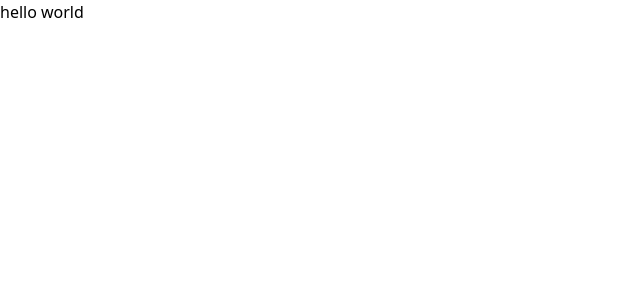
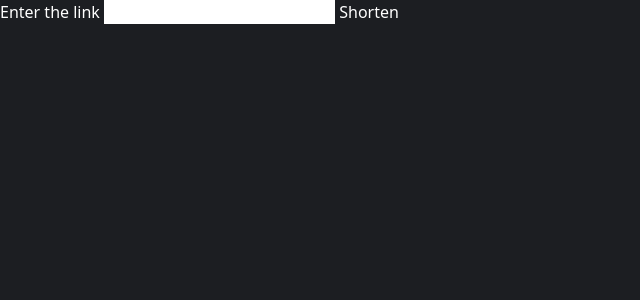
Before and after one commit to vivek700/url-shortener-frontend, a SvelteKit app: page / in a window 1280 px wide. Shown: the top 300 px of the page, without its empty margins (0-640 px from the left). Built offline with nearby package versions, Linux system fonts and the light colour scheme.

Commit message:
added new file

```diff
--- a/src/app.css
+++ b/src/app.css
@@ -1,3 +1,3 @@
 @import 'tailwindcss/base';
 @import 'tailwindcss/components';
-@import 'tailwindcss/utilities'
+@import 'tailwindcss/utilities';
--- /dev/null
+++ b/src/routes/+page.server.ts
@@ -0,0 +1,11 @@
+import type { Actions } from "./$types"
+
+export const actions = {
+    default: async (event) => {
+        const data = event.request.formData()
+        const url = (await data).get('url')
+        console.log(url)
+
+
+    }
+} satisfies Actions
--- a/src/routes/+page.svelte
+++ b/src/routes/+page.svelte
@@ -1 +1,21 @@
-<h1>hello world</h1>
+<main >
+    <section >
+        <form method="POST">
+            <label>
+                Enter the link
+                <input name="url" type="url" />
+            </label>
+
+            <button>Shorten</button>
+
+        </form>
+
+    </section>
+</main>
+
+<style>
+    :global(body) {
+        background-color: #1C1E22;
+        color: white;
+    }
+</style>
```
